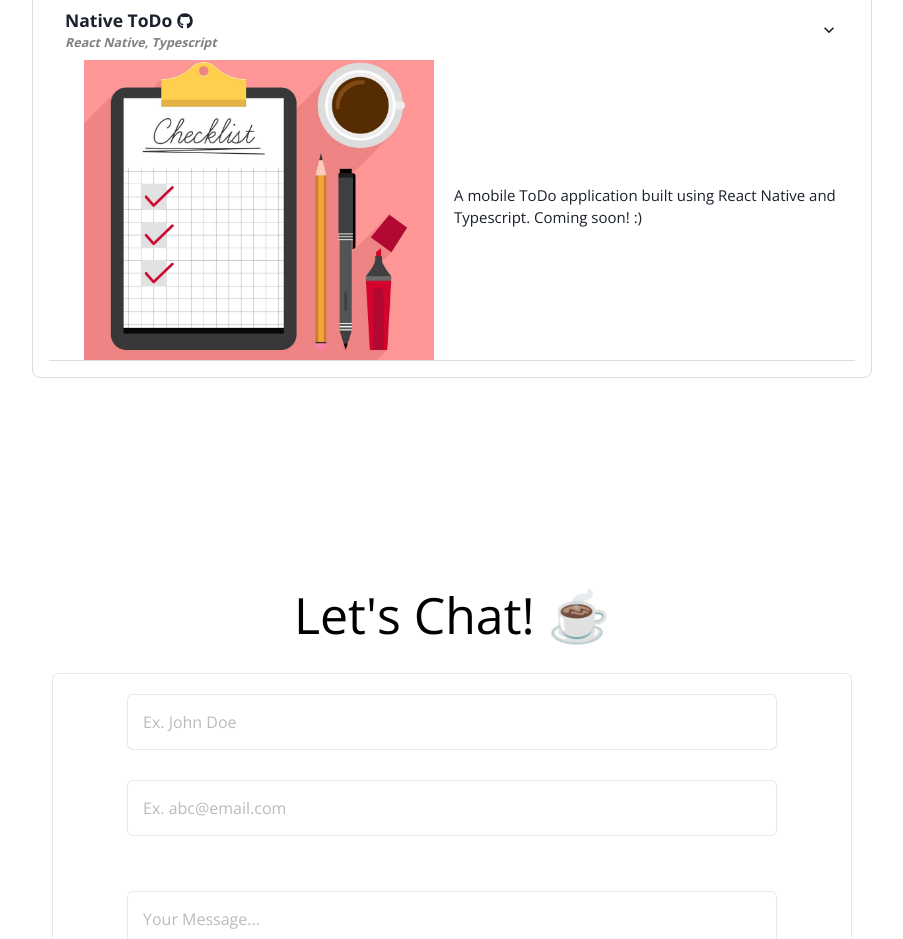
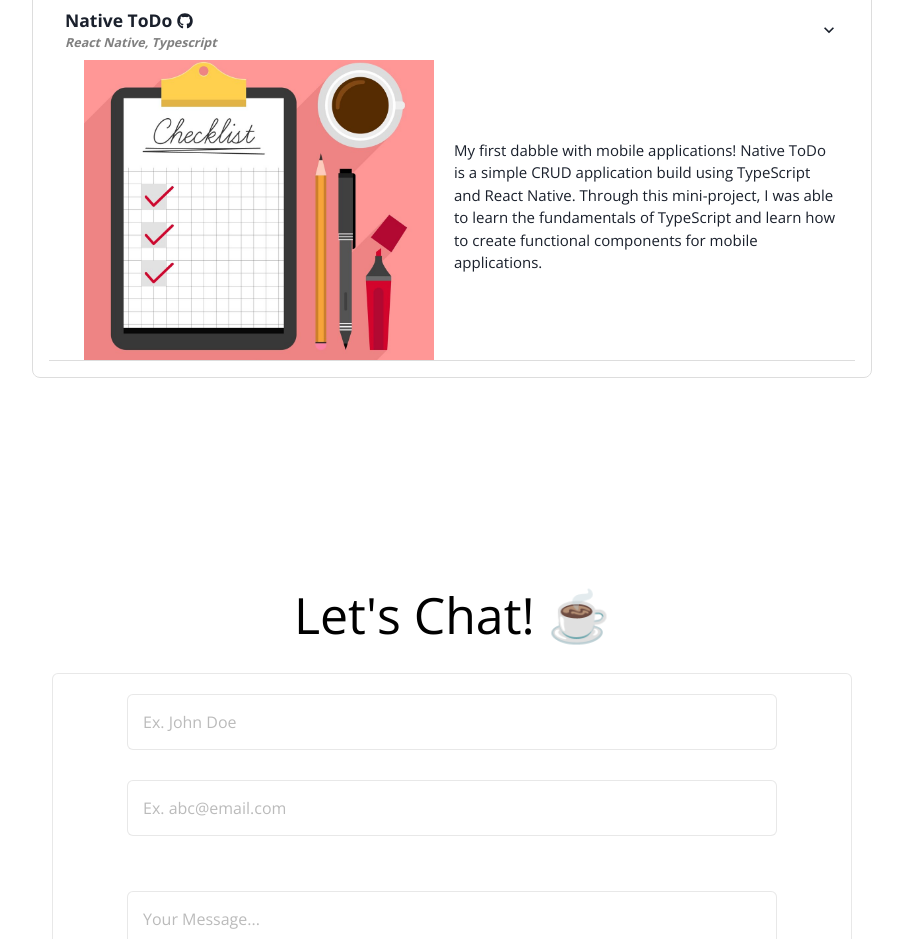
Before and after one commit to griffw00/react-portfolio, a React (Vite) app: page / in a window 1280 px wide. Shown: the part 3160-4099 px from the top of the page, without its empty margins (188-1091 px from the left). Built offline with nearby package versions, Linux system fonts and the light colour scheme.

Commit message:
updated description for projects

```diff
--- a/src/components/Projects.jsx
+++ b/src/components/Projects.jsx
@@ -56,7 +56,7 @@ const Projects = () => {
       technologies: 'React Native, Typescript',
       image: nativetodo,
       link: "https://github.com/griffw00/native-todo-list",
-      description: 'A mobile ToDo application built using React Native and Typescript. Coming soon! :)',
+      description: 'My first dabble with mobile applications! Native ToDo is a simple CRUD application build using TypeScript and React Native. Through this mini-project, I was able to learn the fundamentals of TypeScript and learn how to create functional components for mobile applications.',
     },
   ];
 
```
